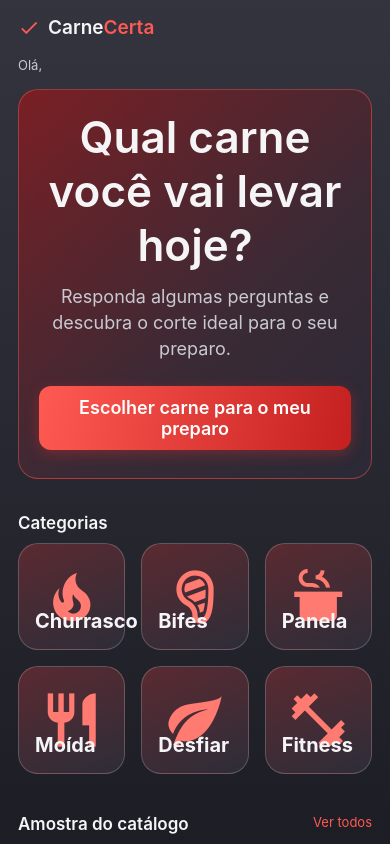
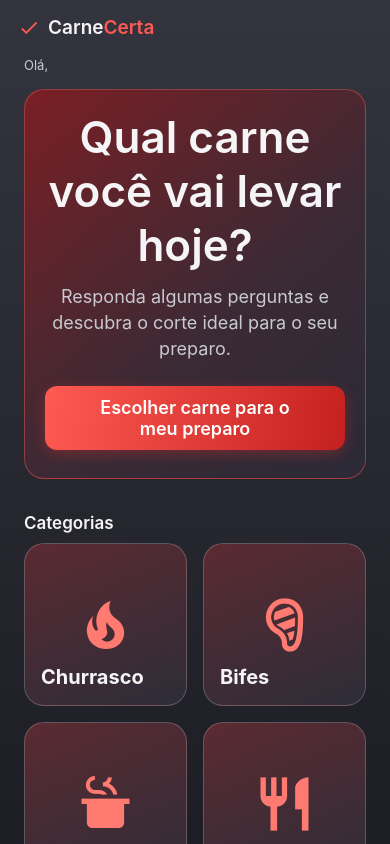
Before and after one commit to Matheus-bot/CarneCerta-ReactNative, a React Native app: screen /Inicio in a window 390 px wide. Built offline with nearby package versions, Linux system fonts and the light colour scheme.

Commit message:
style: layout web responsivo

```diff
--- a/App.tsx
+++ b/App.tsx
@@ -29,7 +29,7 @@ export default function App() {
     <SafeAreaProvider>
       <AppProvider>
         <Gradiente tipo="fundo" style={[styles.fundo, web && styles.fundoWeb]}>
-          <Gradiente tipo="celular" style={[styles.celular, web && styles.celularWeb]}>
+          <Gradiente tipo="celular" style={styles.celular}>
             <NavigationContainer theme={tema}>
               <Stack.Navigator
                 initialRouteName="Login"
@@ -71,8 +71,4 @@ const styles = StyleSheet.create({
     width: '100%',
     overflow: 'hidden',
   },
-
-  celularWeb: {
-    maxWidth: 1280,
-  },
 });
--- a/components/Tela.tsx
+++ b/components/Tela.tsx
@@ -1,6 +1,14 @@
 import { useRoute } from '@react-navigation/native';
 import { ReactNode } from 'react';
-import { Pressable, ScrollView, StyleSheet, Text, View } from 'react-native';
+import {
+  Platform,
+  Pressable,
+  ScrollView,
+  StyleSheet,
+  Text,
+  useWindowDimensions,
+  View,
+} from 'react-native';
 import { useSafeAreaInsets } from 'react-native-safe-area-context';
 import { useApp } from '../contexto/AppContexto';
 import { NomeIcone } from '../data/categorias';
@@ -12,11 +20,19 @@ type Props = {
   children?: ReactNode;
 };
 
+const web = Platform.OS === 'web';
+
+// Web: margem lateral de 24 em janelas pequenas e de 48 em janelas grandes
+export function margemWeb(largura: number) {
+  return largura < 1024 ? 24 : 48;
+}
+
 export default function Tela({ children }: Props) {
   const { usuario, salvos, sair } = useApp();
   const navigation = useNavegacao();
   const rota = useRoute();
   const insets = useSafeAreaInsets();
+  const { width } = useWindowDimensions();
 
   function item(tela: 'Inicio' | 'Catalogo' | 'Libras', icone: NomeIcone, titulo: string) {
     return (
@@ -58,7 +74,13 @@ export default function Tela({ children }: Props) {
         )}
       </View>
 
-      <ScrollView style={styles.main} contentContainerStyle={styles.mainConteudo}>
+      <ScrollView
+        style={styles.main}
+        contentContainerStyle={[
+          styles.mainConteudo,
+          web && { paddingHorizontal: margemWeb(width) },
+        ]}
+      >
         {children}
       </ScrollView>
 
--- a/package.json
+++ b/package.json
@@ -20,13 +20,16 @@
   },
   "devDependencies": {
     "@types/react": "~19.2.2",
+    "eslint": "^9.0.0",
+    "eslint-config-expo": "~57.0.2",
     "typescript": "~6.0.3"
   },
   "scripts": {
     "start": "expo start",
     "android": "expo start --android",
     "ios": "expo start --ios",
-    "web": "expo start --web"
+    "web": "expo start --web",
+    "lint": "expo lint"
   },
   "private": true
 }
--- a/screens/TelaInicial.tsx
+++ b/screens/TelaInicial.tsx
@@ -6,7 +6,8 @@ import {
   useWindowDimensions,
   View,
 } from 'react-native';
-import Tela from '../components/Tela';
+import { useState } from 'react';
+import Tela, { margemWeb } from '../components/Tela';
 import { cores } from '../components/tema';
 import {
   Botao,
@@ -29,11 +30,21 @@ const AMOSTRA = [1, 2, 4, 10];
 
 const web = Platform.OS === 'web';
 
+// Web: espaço entre cartões e largura de referência de cada coluna da grade
+const ESPACO_GRADE = 16;
+const LARGURA_COLUNA = 200;
+
 export default function TelaInicial() {
   const { usuario, carneById } = useApp();
   const navigation = useNavegacao();
-  const { height } = useWindowDimensions();
+  const { width, height } = useWindowDimensions();
   const amostra = AMOSTRA.map(carneById).filter((c): c is Carne => !!c?.ativo);
+
+  // Largura real da grade (desconta a barra de rolagem); antes da medição, usa a janela
+  const [larguraGrade, setLarguraGrade] = useState(0);
+  const disponivel = larguraGrade || width - 2 * margemWeb(width);
+  const colunas = Math.max(2, Math.floor(disponivel / LARGURA_COLUNA));
+  const larguraCartao = Math.floor((disponivel - ESPACO_GRADE * (colunas - 1)) / colunas);
 
   return (
     <Tela>
@@ -42,7 +53,10 @@ export default function TelaInicial() {
 
       <Gradiente
         tipo="destaque"
-        style={[styles.destaque, web && [styles.destaqueWeb, { minHeight: height * 0.4 }]]}
+        style={[
+          styles.destaque,
+          web && [styles.destaqueWeb, { minHeight: Math.max(260, height * 0.4) }],
+        ]}
       >
         <Texto style={[styles.destaqueTitulo, web && styles.destaqueTituloWeb]}>
           Qual carne você vai levar hoje?
@@ -59,15 +73,16 @@ export default function TelaInicial() {
 
       {web ? (
         <>
-          {/* Web: grade de 3 colunas por 2 linhas no lugar do carrossel */}
+          {/* Web: grade com número de colunas calculado pela largura, no lugar do carrossel */}
           <Secao titulo="Categorias" />
-          <View style={styles.gradeWeb}>
-            {[categorias.slice(0, 3), categorias.slice(3, 6)].map((linha, i) => (
-              <View key={i} style={styles.gradeWebLinha}>
-                {linha.map((c) => (
+          <View
+            style={styles.gradeWeb}
+            onLayout={(e) => setLarguraGrade(e.nativeEvent.layout.width)}
+          >
+            {categorias.map((c) => (
               <Pressable
                 key={c.id}
-                    style={styles.categoriaWeb}
+                style={{ width: larguraCartao }}
                 onPress={() => navigation.popTo('Escolhas', { cat: c.id })}
               >
                 <Gradiente tipo="categoria" style={styles.categoriaWebCartao}>
@@ -75,8 +90,6 @@ export default function TelaInicial() {
                   <Texto style={styles.categoriaWebNome}>{c.nome}</Texto>
                 </Gradiente>
               </Pressable>
-                ))}
-              </View>
             ))}
           </View>
         </>
@@ -180,17 +193,13 @@ const styles = StyleSheet.create({
     fontSize: 17,
     fontWeight: '600',
   },
-  // Web: grade de categorias com cartões quadrados e espaço de 16
+  // Web: grade de categorias com cartões quadrados e espaço de 16, alinhada à esquerda
   gradeWeb: {
-    gap: 16,
+    flexDirection: 'row',
+    flexWrap: 'wrap',
+    justifyContent: 'flex-start',
+    gap: ESPACO_GRADE,
     marginBottom: 16,
-  },
-  gradeWebLinha: {
-    flexDirection: 'row',
-    gap: 16,
-  },
-  categoriaWeb: {
-    flex: 1,
   },
   categoriaWebCartao: {
     aspectRatio: 1,
```
Also changed, not shown: eslint.config.js (added, +10 -0 lines), 1 other file (tests, documents, lock files or other folders). Lines whose indentation alone changed are shown as unchanged.
